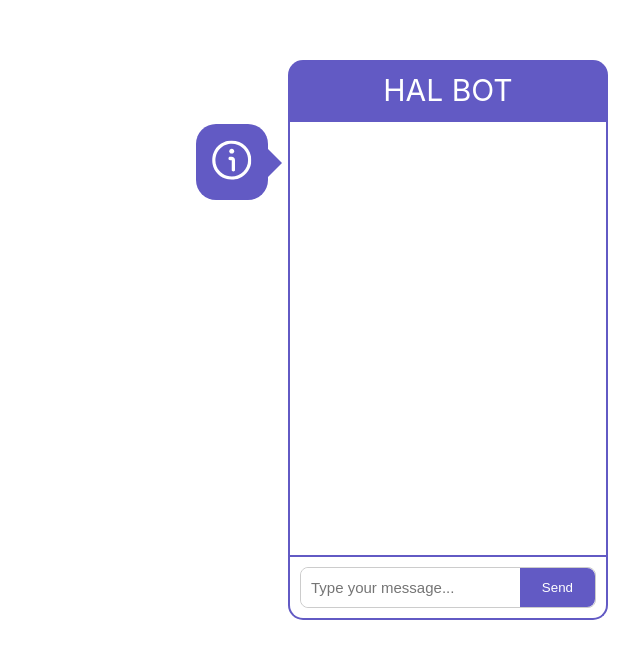
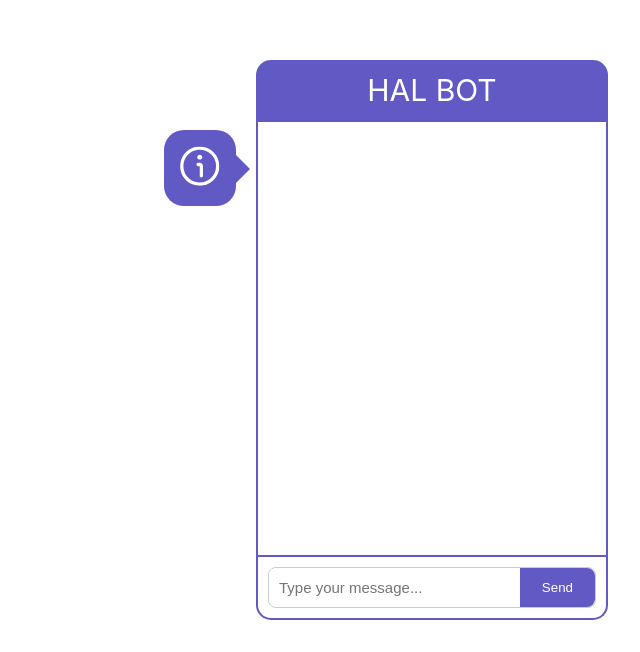
Before and after one commit to SumethD/halbot, a React (Create React App) app: page / in a window 1280 px wide. Shown: the part 148-800 px from the top of the page, without its empty margins (640-1280 px from the left). Built offline with nearby package versions, Linux system fonts and the light colour scheme.

Commit message:
bigger chat box

```diff
--- a/src/components/ChatInterface.css
+++ b/src/components/ChatInterface.css
@@ -8,7 +8,7 @@
     right: 0;
     padding: 2.5%;
     height: 70%;
-    width: 50%;
+    width: 55%;
     justify-content: flex-end;
 }
 
```
